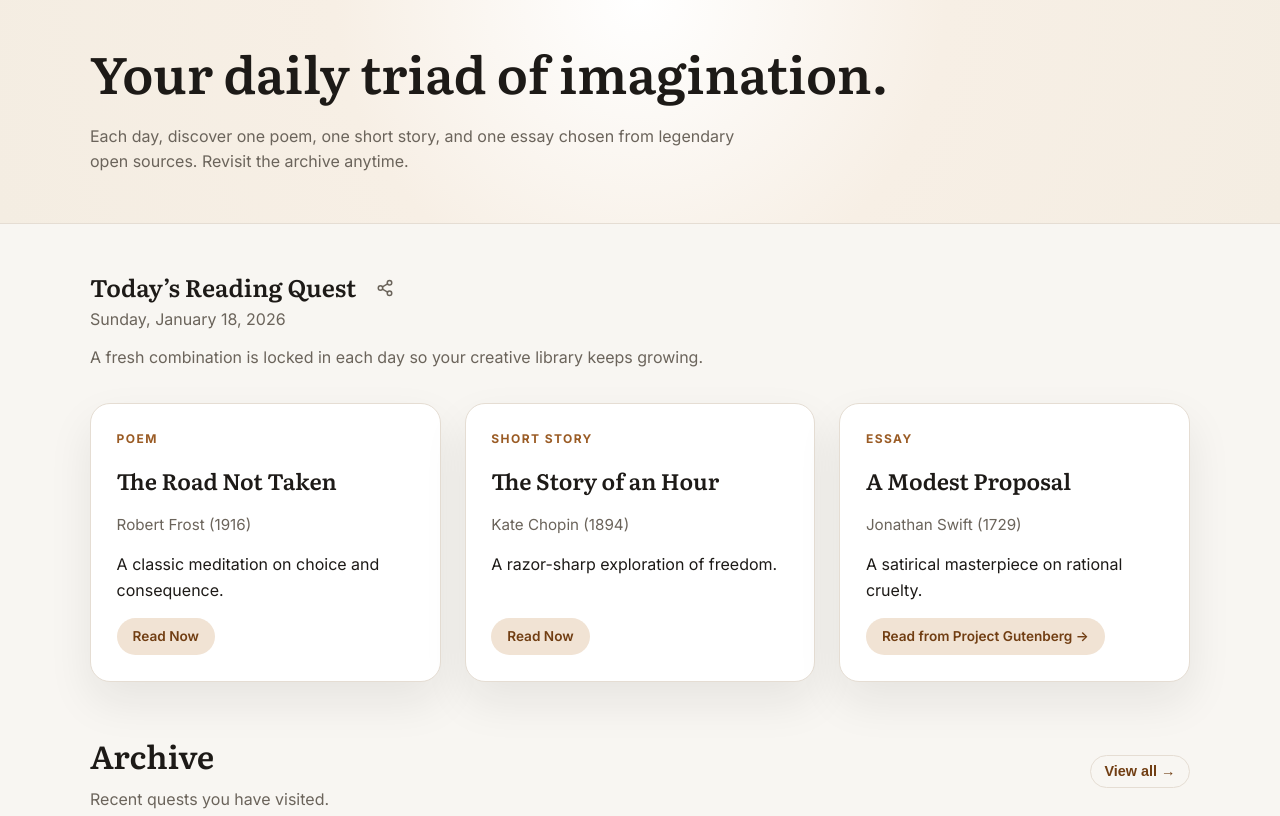
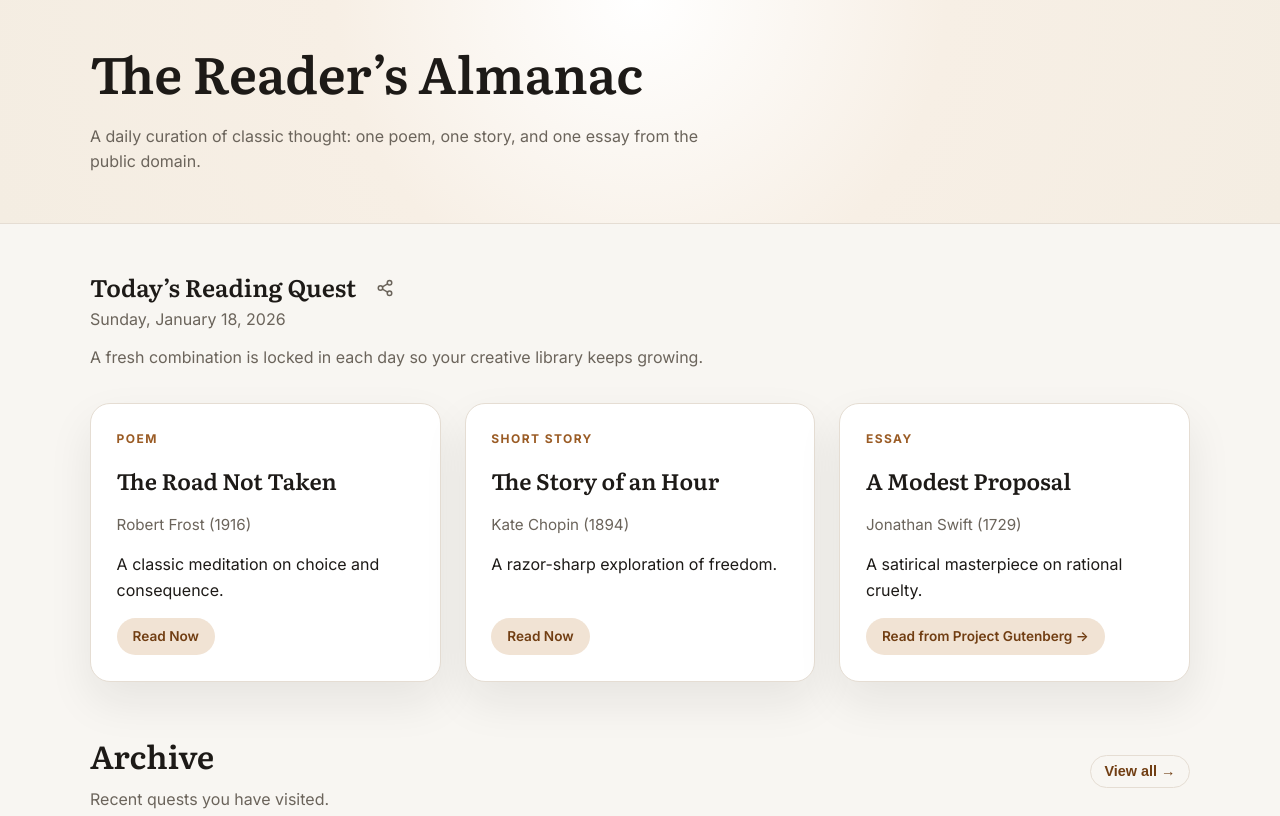
Before and after one commit to awadom/rbdailyquest, a plain HTML site: page index.html in a window 1280 px wide. Shown: the top 816 px of the page. Drawn offline with Linux system fonts and the light colour scheme.

Commit message:
Update header title and description for improved clarity and thematic alignment

```diff
--- a/index.html
+++ b/index.html
@@ -15,10 +15,9 @@
   <body>
     <header id="site-header" class="hero">
       <div class="container">
-        <h1>Your daily triad of imagination.</h1>
+        <h1>The Reader’s Almanac</h1>
         <p class="lead">
-          Each day, discover one poem, one short story, and one essay chosen from
-          legendary open sources. Revisit the archive anytime.
+          A daily curation of classic thought: one poem, one story, and one essay from the public domain.
         </p>
       </div>
     </header>
```
